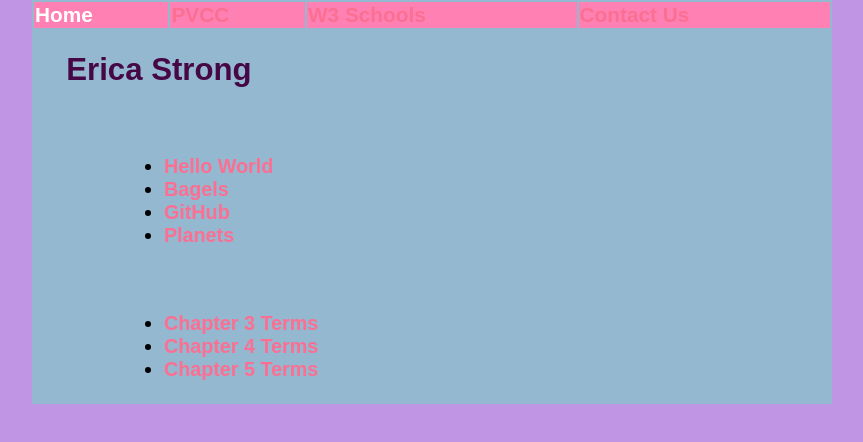
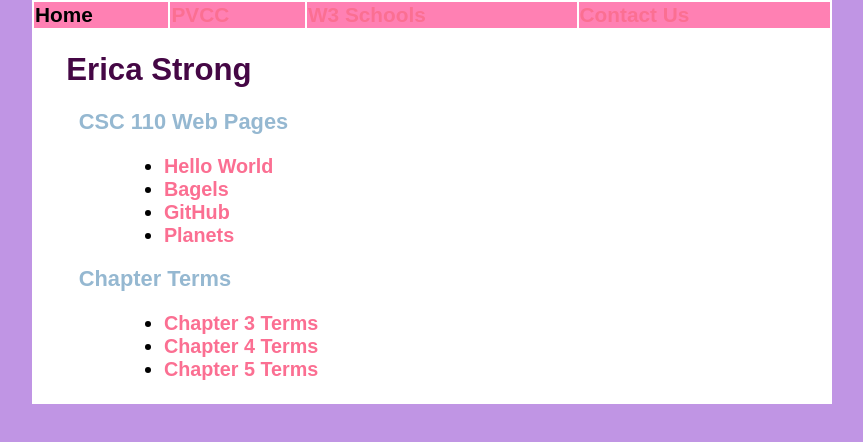
Before and after one commit to estrong-pvcc/estrong-pvcc.github.io, a plain HTML site: page index.html in a window 1280 px wide. In both pictures the pointer is over the link "Home". Shown: the whole page, without its empty margins (208-1071 px from the left). Drawn offline with Linux system fonts and the light colour scheme.

Commit message:
Update index.html

```diff
--- a/index.html
+++ b/index.html
@@ -18,12 +18,12 @@
     h2 {color: #95b8d1;  font-size: 1.05em; margin-left: 2em;}
     h3 {font-size: .95em; margin-left: 2em;}
     ul {margin-left: 2.5em;}
-    table {width: 800px;  font-size: 1.3em; font-weight: bold; background-color: #95b8d1; margin: auto;}
+    table {width: 800px;  font-size: 1.3em; font-weight: bold; background-color: #ffffff; margin: auto;}
 
     a {text-decoration: none; }
     a:link {color: #fb6f92;}
     a:visited {color: #ffa0c5;}
-    a:hover {color: #ffffff;}
+    a:hover {color: #000000;}
     a:active {color: #ffb7c5;}
     </style>
 
```
